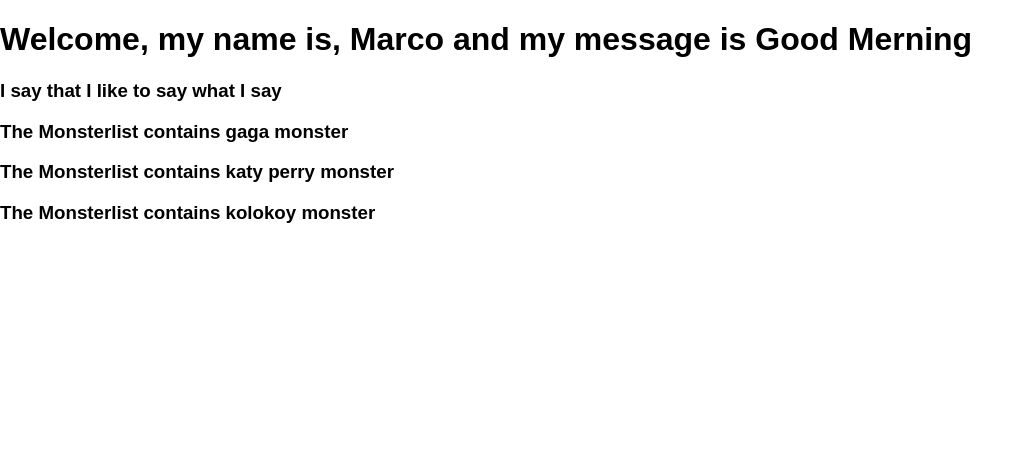
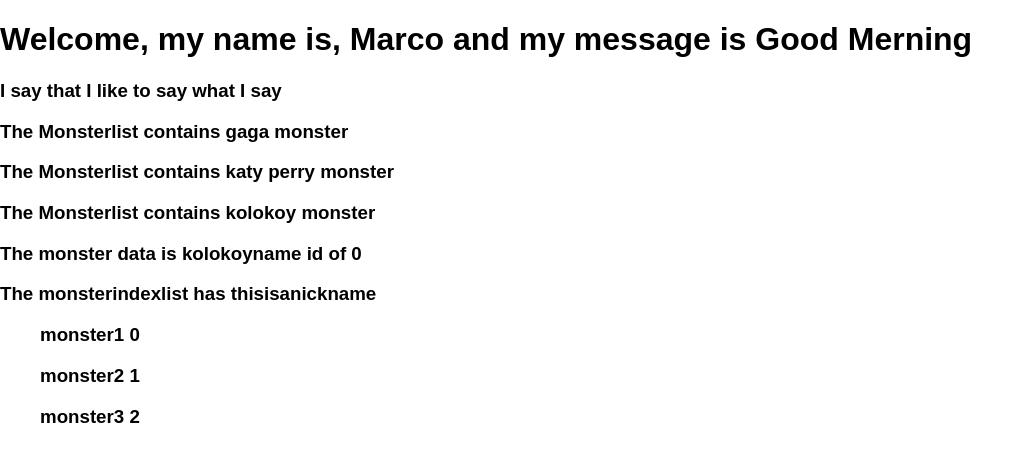
Before and after one commit to Marcode777/merning, a React (Create React App) app in the folder merning/: page / in a window 1280 px wide. Shown: the top 462 px of the page, without its empty margins (0-1033 px from the left). Built offline with nearby package versions, Linux system fonts and the light colour scheme.

Commit message:
functional

```diff
--- a/merning/src/App.js
+++ b/merning/src/App.js
@@ -2,6 +2,7 @@
 import './App.css';
 import Display from './display';
 import Display2 from './display2'
+import Display3 from './display3'
 
 function Kolokoy(props) {
   return <h1>Welcome, my name is, {props.name} and {props.message}</h1>;
@@ -13,6 +14,7 @@
      <Kolokoy name="Marco" message=" my message is Good Merning"/>
      <Display/>
      <Display2/>
+     <Display3/>
     </div>
   );
 }
--- /dev/null
+++ b/merning/src/display3.js
@@ -0,0 +1,75 @@
+import React from 'react';
+
+const monsters = [
+  {
+    nickname: "monster1",
+    id:0
+  },
+  {
+    nickname: "monster2",
+    id:1
+  },
+  {
+    nickname: "monster3",
+    id:2
+  }
+];
+
+
+
+
+
+
+
+function Monster(props){
+  return <h3>{props.nickname} {props.id}</h3>
+  };
+
+
+
+function MonsterList(props){
+  return(
+      <ul className="list-group">
+        {props.monsters.map(Monster)}
+      </ul>
+    );
+}
+
+
+
+
+function Monstersdata(props){
+  return <h3>The monster data is {props.name} {props.id}</h3>
+}
+
+function Monsterindexlist(props){
+  return <h3>The monsterindexlist has {props.nickname} </h3>;
+}
+
+
+
+class Display3 extends React.Component{
+  componentWillMount(){
+    this.state = {monsters};
+  }
+
+
+
+  render(){
+    return(
+      <div>
+        <Monstersdata name="kolokoyname" id="id of 0"/>
+        <Monsterindexlist nickname="thisisanickname"/>
+        <Monster  />
+
+
+        <MonsterList monsters={this.state.monsters}/>
+      </div>
+    );
+  }
+};
+
+
+
+
+export default Display3;
```
